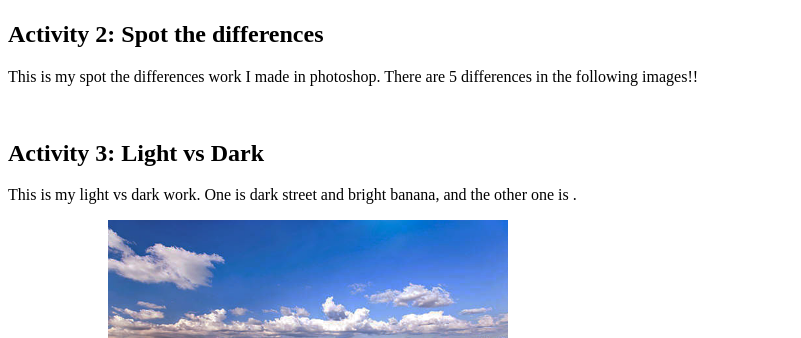
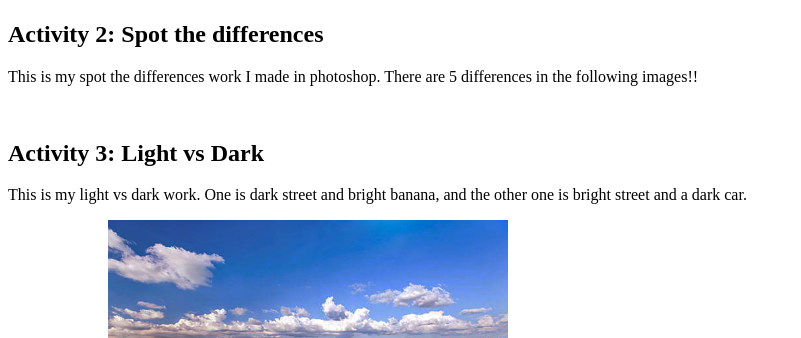
Before and after one commit to honopuny/G10-Comm-tech, a plain HTML site: page index.html in a window 1280 px wide. Shown: the part 614-952 px from the top of the page, without its empty margins (0-801 px from the left). Drawn offline with Linux system fonts and the light colour scheme.

Commit message:
Update index.html

```diff
--- a/index.html
+++ b/index.html
@@ -19,7 +19,7 @@
 
 
      <h2>Activity 3: Light vs Dark</h2>
-     <p>This is my light vs dark work. One is dark street and bright banana, and the other one is .</p>
+     <p>This is my light vs dark work. One is dark street and bright banana, and the other one is bright street and a dark car.</p>
      <img src="light vs dark.png" alt="light vs dark" width=400px>
      <img src="light vs dark 2.png" alt="light vs dark 2" width=400px>
 
```
